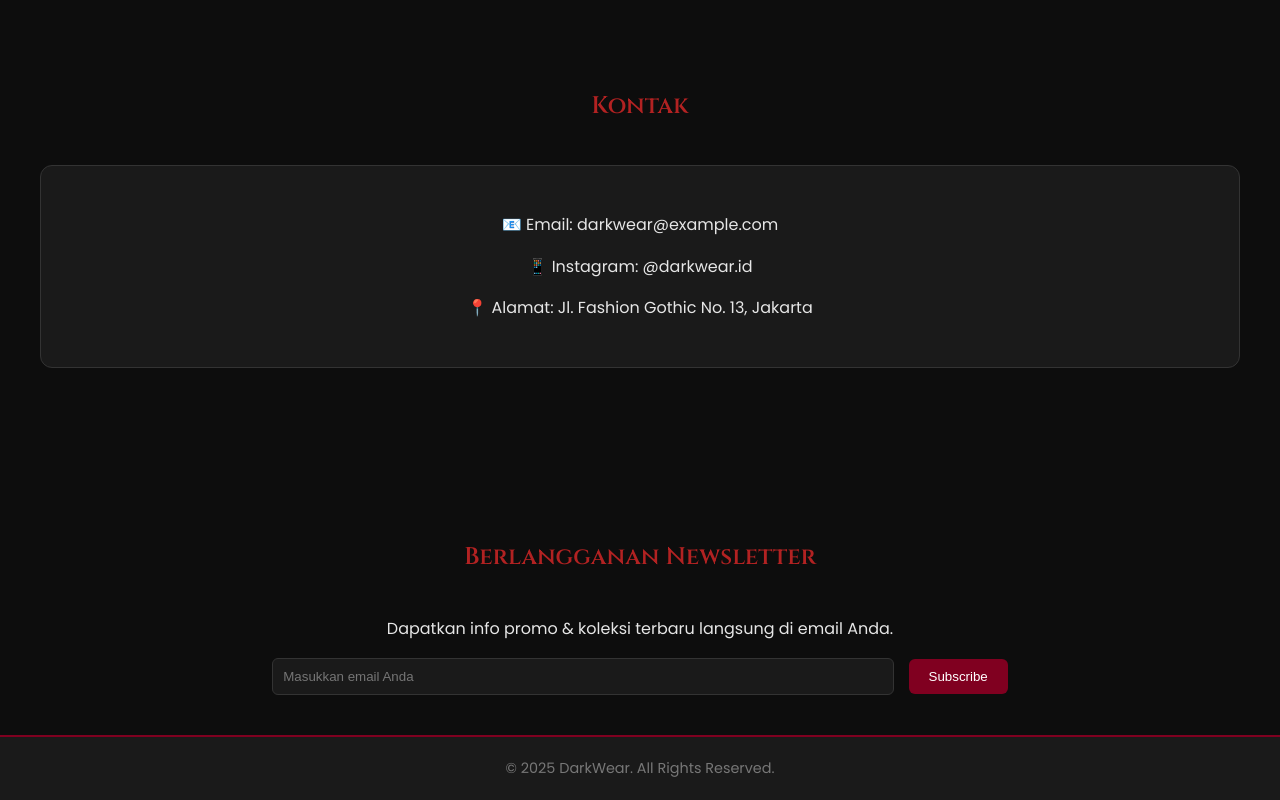
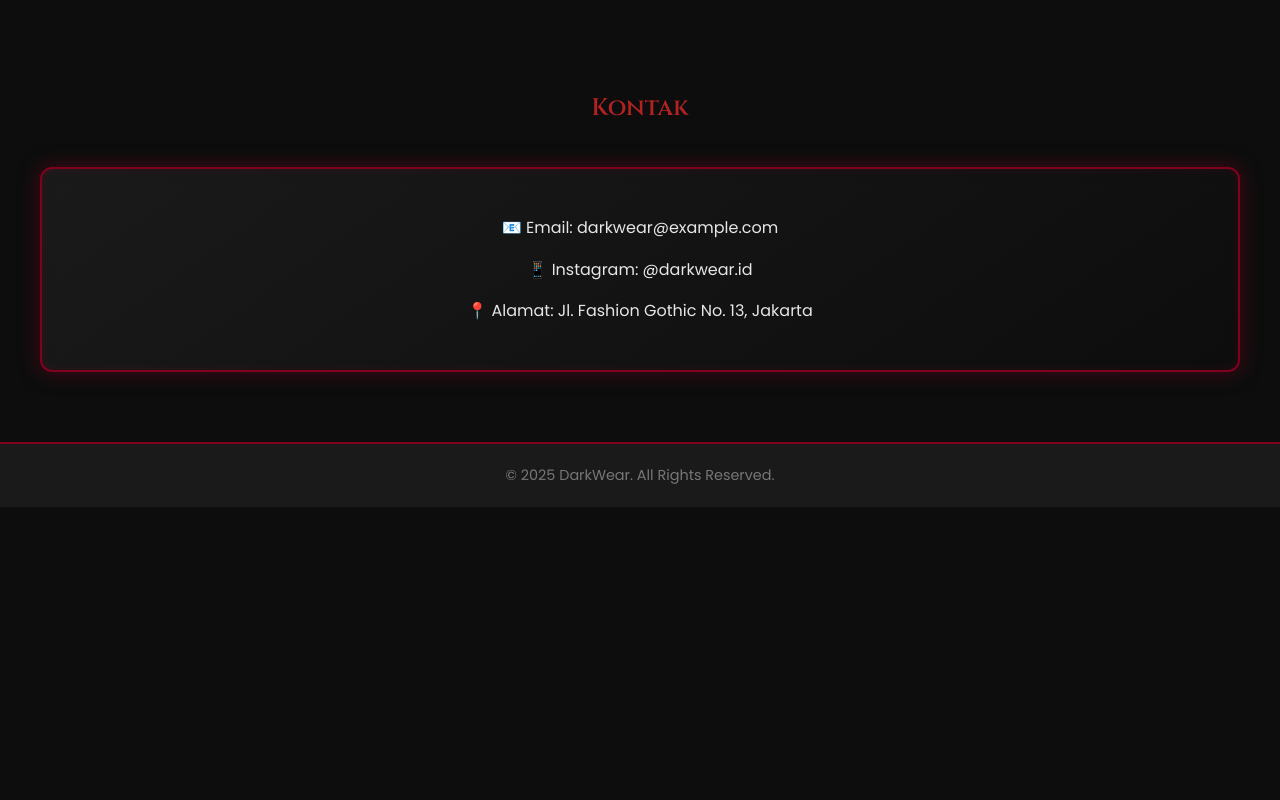
Before and after one commit to bajudinas69/bajudinas69.github.io, a plain HTML site: page index.html in a window 1280 px wide. Shown: the part 1662-2462 px from the top of the page. After the commit the page ends 2169 px from the top, so only its background shows below. Drawn offline with Linux system fonts and the light colour scheme.

Commit message:
Update index.html

```diff
--- a/index.html
+++ b/index.html
@@ -166,44 +166,21 @@
       background: #a52a2a;
     }
 
-    /* === Info Boxes === */
+    /* === Gothic Info Boxes === */
     .info-box {
-      background: #1a1a1a;
-      border: 1px solid #333;
+      background: linear-gradient(145deg, #1a1a1a, #0d0d0d);
+      border: 2px solid #800020;
       border-radius: 12px;
       padding: 30px;
       margin: 30px 0;
       text-align: center;
+      box-shadow: 0 0 20px rgba(128, 0, 32, 0.5), inset 0 0 10px rgba(128, 0, 32, 0.2);
+      transition: transform 0.3s, box-shadow 0.3s;
     }
 
-    /* === Newsletter === */
-    .newsletter {
-      margin-top: 40px;
-      text-align: center;
-    }
-
-    .newsletter input {
-      padding: 10px;
-      width: 50%;
-      border: 1px solid #333;
-      border-radius: 6px;
-      background: #1a1a1a;
-      color: #eee;
-    }
-
-    .newsletter button {
-      padding: 10px 20px;
-      background: #800020;
-      color: #fff;
-      border: none;
-      border-radius: 6px;
-      margin-left: 10px;
-      cursor: pointer;
-      transition: background 0.3s;
-    }
-
-    .newsletter button:hover {
-      background: #a52a2a;
+    .info-box:hover {
+      transform: translateY(-5px);
+      box-shadow: 0 0 30px rgba(128, 0, 32, 0.8), inset 0 0 15px rgba(128, 0, 32, 0.4);
     }
 
     /* === Footer === */
@@ -294,14 +271,6 @@
     </div>
   </section>
 
-  <!-- Newsletter -->
-  <section class="newsletter container">
-    <h2>Berlangganan Newsletter</h2>
-    <p>Dapatkan info promo & koleksi terbaru langsung di email Anda.</p>
-    <input type="email" placeholder="Masukkan email Anda">
-    <button>Subscribe</button>
-  </section>
-
   <!-- Footer -->
   <footer>
     <p>© 2025 DarkWear. All Rights Reserved.</p>
```
